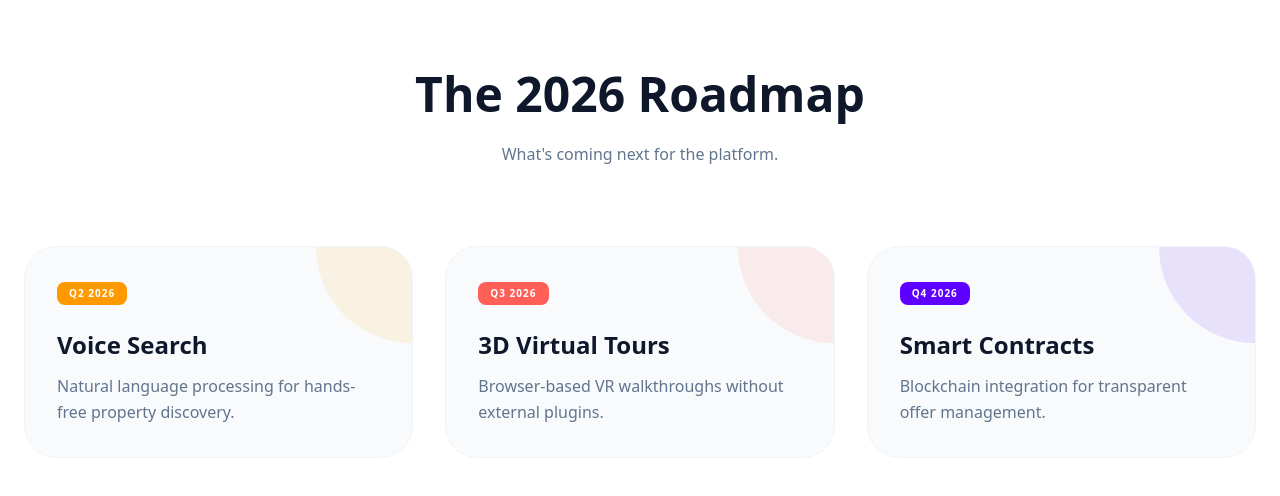
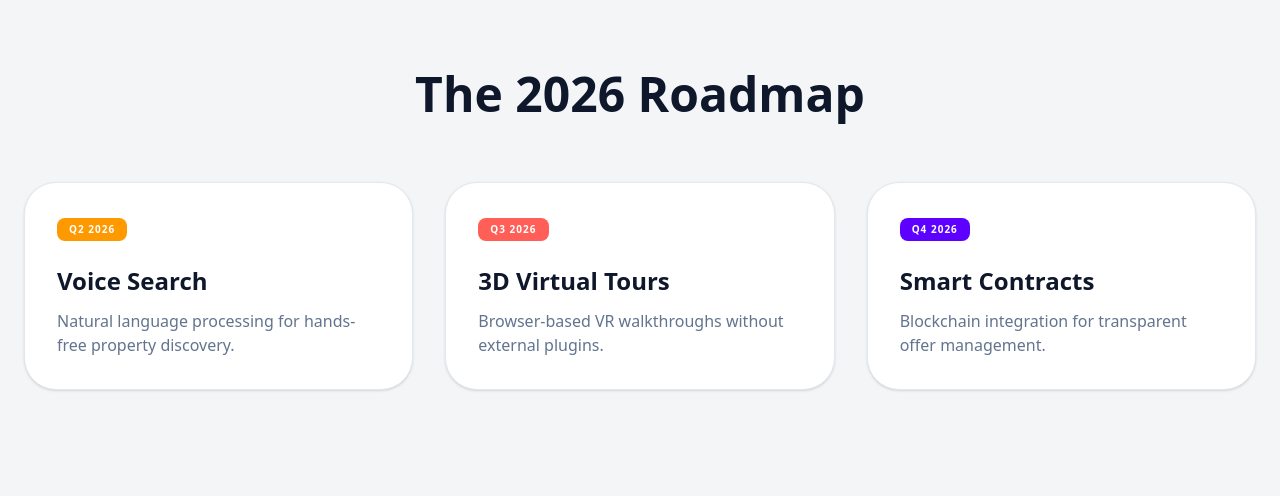
Before and after one commit to PSI-AD/psinv-presentation, a React (Vite) app: page / in a window 1280 px wide. Shown: the part 8216-8712 px from the top of the page. Built offline with nearby package versions, Linux system fonts and the light colour scheme.

Commit message:
UI Polish - InnovationRoadmap simplified update

```diff
--- a/components/InnovationRoadmap.tsx
+++ b/components/InnovationRoadmap.tsx
@@ -1,34 +1,23 @@
-
 import React from 'react';
-import { motion } from 'framer-motion';
 
 const InnovationRoadmap: React.FC = () => {
   return (
-    <section className="py-32 px-6 bg-white dark:bg-[#18191C]">
+    <section className="py-32 px-6 bg-[#F4F5F7] dark:bg-slate-900 transition-colors">
       <div className="max-w-7xl mx-auto">
-        <div className="text-center mb-20">
-          <h2 className="text-4xl md:text-5xl font-black text-slate-900 dark:text-white mb-6">The 2026 Roadmap</h2>
-          <p className="text-slate-500 font-medium">What's coming next for the platform.</p>
+        <div className="text-center mb-16">
+          <h2 className="text-4xl md:text-5xl font-black text-slate-900 dark:text-white mb-4">The 2026 Roadmap</h2>
         </div>
-
         <div className="grid grid-cols-1 md:grid-cols-3 gap-8">
           {[
             { q: "Q2 2026", title: "Voice Search", desc: "Natural language processing for hands-free property discovery.", color: "bg-[#FF9900]" },
             { q: "Q3 2026", title: "3D Virtual Tours", desc: "Browser-based VR walkthroughs without external plugins.", color: "bg-[#FF5F57]" },
             { q: "Q4 2026", title: "Smart Contracts", desc: "Blockchain integration for transparent offer management.", color: "bg-[#5D00FF]" }
           ].map((item, i) => (
-            <motion.div
-              key={i}
-              whileHover={{ y: -10 }}
-              className="p-8 rounded-[32px] bg-slate-50 dark:bg-[#242529] border border-slate-100 dark:border-slate-800 relative overflow-hidden"
-            >
-              <div className={`absolute top-0 right-0 w-24 h-24 ${item.color} opacity-10 rounded-bl-[100px]`} />
-              <span className={`inline-block px-3 py-1 rounded-lg ${item.color} text-white text-[10px] font-black uppercase tracking-widest mb-6`}>
-                {item.q}
-              </span>
+            <div key={i} className="p-8 rounded-[32px] bg-white dark:bg-slate-800 border border-slate-200 dark:border-slate-700 hover:-translate-y-2 transition-all shadow-sm hover:shadow-xl">
+              <span className={`inline-block px-3 py-1 rounded-lg ${item.color} text-white text-[10px] font-black uppercase tracking-widest mb-6`}>{item.q}</span>
               <h3 className="text-2xl font-black text-slate-900 dark:text-white mb-3">{item.title}</h3>
-              <p className="text-slate-500 dark:text-slate-400 font-medium leading-relaxed">{item.desc}</p>
-            </motion.div>
+              <p className="text-slate-500 font-medium">{item.desc}</p>
+            </div>
           ))}
         </div>
       </div>
```
